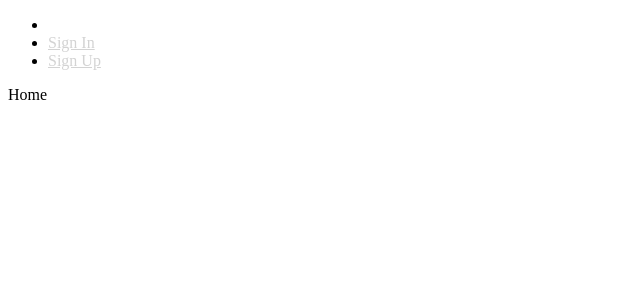
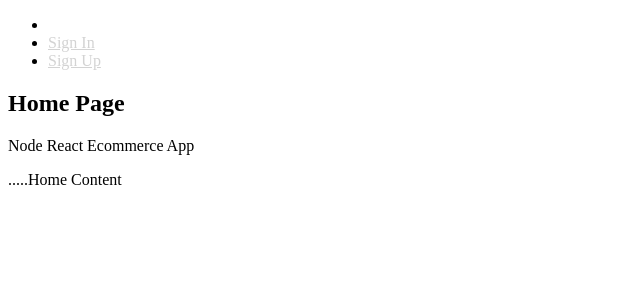
Before and after one commit to 88dennis/mernEcommerce, a React (Create React App) app in the folder client/: page / in a window 1280 px wide. Shown: the top 300 px of the page, without its empty margins (0-640 px from the left). Built offline with nearby package versions, Linux system fonts and the light colour scheme.

Commit message:
layoutcomp

```diff
--- a/client/src/Routes.js
+++ b/client/src/Routes.js
@@ -9,7 +9,6 @@ import MenuComp from "./core/MenuComp";
 const Routes = () => {
   return (
       <Router>
-          <MenuComp />
         <Switch>
           <Route path="/" exact component={HomeComp} />
           <Route path="/signin" exact component={SigninComp} />
--- a/client/src/core/HomeComp.js
+++ b/client/src/core/HomeComp.js
@@ -1,10 +1,11 @@
 import React from 'react'
+import LayoutComp from './LayoutComp';
 
 const HomeComp = () => {
     return (
-        <div>
-            Home
-        </div>
+        <LayoutComp title='Home Page' description='Node React Ecommerce App' >
+            .....Home Content
+        </LayoutComp>
     )
 }
 
--- /dev/null
+++ b/client/src/core/LayoutComp.js
@@ -0,0 +1,17 @@
+import React from 'react'
+import MenuComp from "./MenuComp";
+
+const LayoutComp = ({title='Title', description='Description', className, children}) => {
+    return (
+        <div>
+            <MenuComp />
+            <div className='jumbotron'>
+                <h2>{title}</h2>
+                <p className='lead'>{description}</p>
+            </div>
+            <div className={className}>{children}</div>
+        </div>
+    )
+}
+
+export default LayoutComp
--- a/client/src/user/SigninComp.js
+++ b/client/src/user/SigninComp.js
@@ -1,10 +1,11 @@
 import React from 'react'
+import LayoutComp from '../core/LayoutComp';
 
 const SigninComp = () => {
     return (
-        <div>
-            Signin
-        </div>
+        <LayoutComp title='Sign In' description='Sign in and get started' >
+        .....Home Content
+    </LayoutComp>
     )
 }
 
--- a/client/src/user/SignupComp.js
+++ b/client/src/user/SignupComp.js
@@ -1,10 +1,11 @@
 import React from 'react'
+import LayoutComp from '../core/LayoutComp';
 
 const SignupComp = () => {
     return (
-        <div>
-            Signup
-        </div>
+        <LayoutComp title='Sign Up' description='Create your account now and experience our shopping site' >
+        .....Signup
+    </LayoutComp>
     )
 }
 
```
